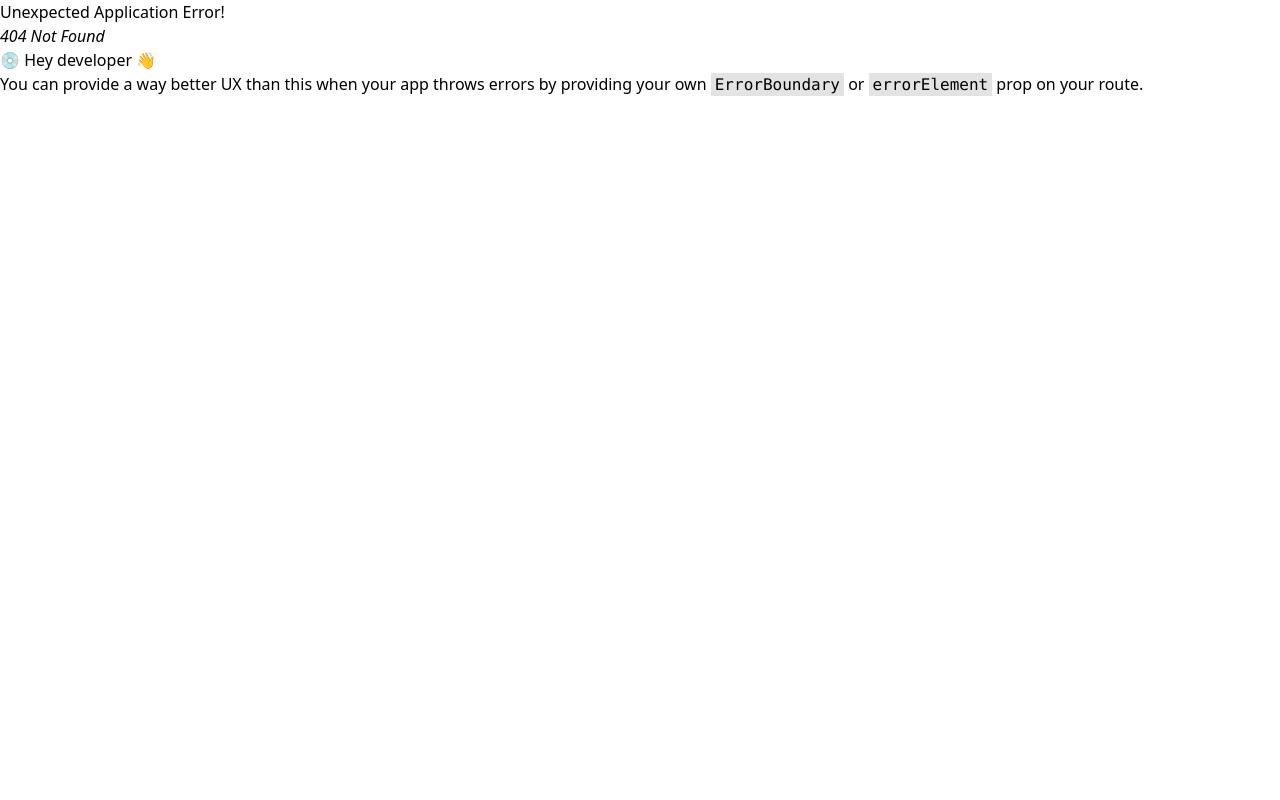
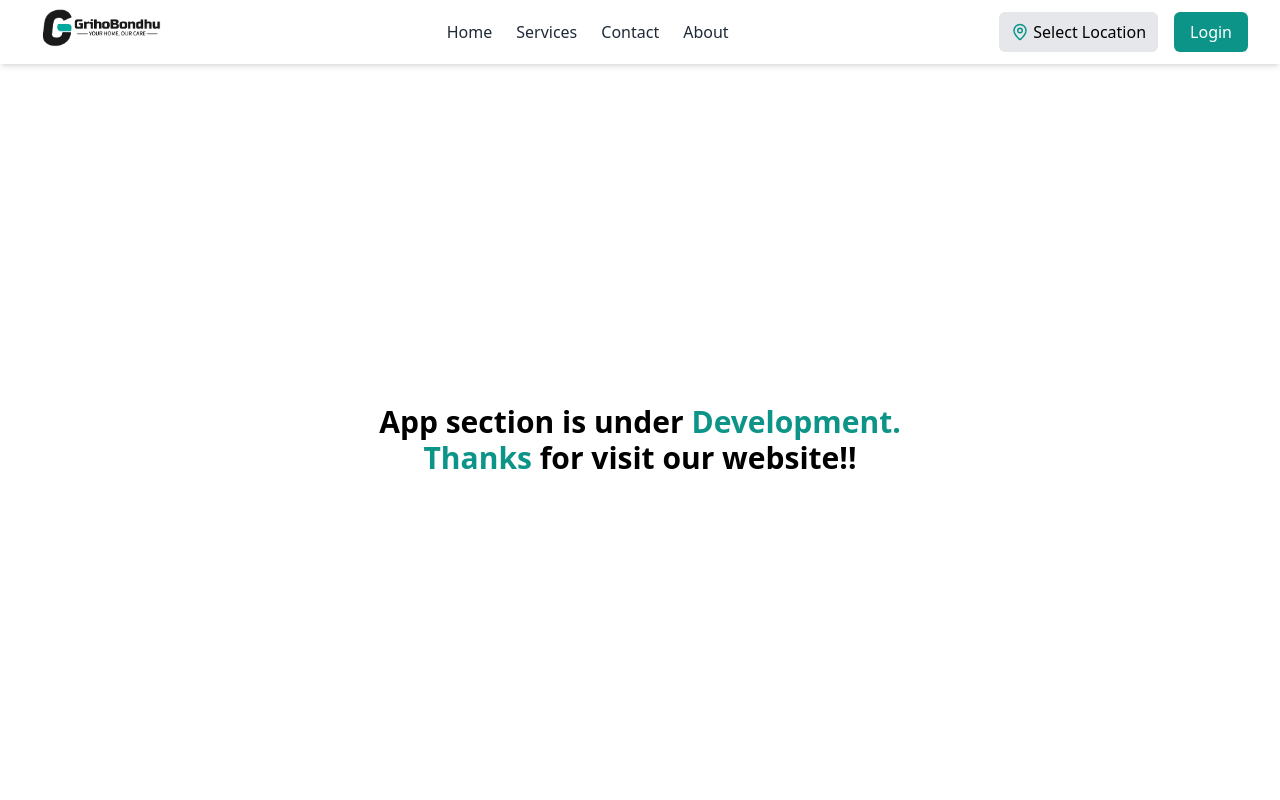
Before and after one commit to zahidnubcse/Home_Service_SD3, a React (Vite) app in the folder GrihoBondhu/: page /app in a window 1280 px wide. Before the commit this address had no page. Shown: the top 800 px of the page. Built offline with nearby package versions, Linux system fonts and the light colour scheme.

Commit message:
app section

```diff
--- a/GrihoBondhu/package.json
+++ b/GrihoBondhu/package.json
@@ -11,8 +11,9 @@
   },
   "dependencies": {
     "@heroicons/react": "^1.0.6",
+    "@react-google-maps/api": "^2.20.6",
     "@tailwindcss/vite": "^4.0.9",
-    "axios": "^1.8.3",
+    "axios": "^1.8.4",
     "lucide-react": "^0.477.0",
     "react": "^18.3.1",
     "react-dom": "^18.3.1",
--- a/GrihoBondhu/src/Routes/router.jsx
+++ b/GrihoBondhu/src/Routes/router.jsx
@@ -8,12 +8,16 @@ import BookingPage from "../pages/BookingPage";
 import About from "../pages/About";
 import ServiceDetailsPage from "../pages/Details";
 import ProtectedRoute from "../components/ProtectedRoute"; // Import ProtectedRoute
+import AppSection from "../pages/AppSection";
+
 
 const mainRoutes = [
   { path: "/", element: <Home /> },
   { path: "/login", element: <Login /> },
   { path: "/contact", element: <ContactPage /> },
   { path: "/about", element: <About /> },
+  { path: "/app", element: <AppSection/>},
+
 
   // Protected Routes
   {
--- a/GrihoBondhu/src/components/DownloadApp.jsx
+++ b/GrihoBondhu/src/components/DownloadApp.jsx
@@ -2,6 +2,7 @@ import React from "react";
 import mobile from "../assets/mobile_app.png";
 import App_store from "../assets/app_store.png";
 import Play_store from "../assets/play_store.png";
+import { Link } from "react-router-dom";
 
 const DownloadApp = () => {
   return (
@@ -18,16 +19,20 @@ const DownloadApp = () => {
           Get exclusive discounts and seamless booking with our mobile app. Enjoy a faster and more convenient experience!
         </p>
         <div className="flex gap-4 justify-center md:justify-start mt-5">
-          <img
+        <Link to="/app">
+        <img
             src={App_store}
             alt="App Store"
             className="w-36 cursor-pointer transition-all duration-300  rounded-lg hover:shadow-[0px_0px_15px_#008080]"
           />
-          <img
+        </Link>
+         <Link to="/app">
+         <img
             src={Play_store}
             alt="Play Store"
             className="w-36 cursor-pointer transition-all duration-300 rounded-lg hover:shadow-[0px_0px_15px_#008080]"
           />
+          </Link>
         </div>
       </div>
     </div>
--- /dev/null
+++ b/GrihoBondhu/src/pages/AppSection.jsx
@@ -0,0 +1,23 @@
+ import React, { useEffect } from 'react';
+
+ const AppSection = () => {
+
+    useEffect(() => {
+          window.scrollTo(0, 0); // Scrolls to top when page loads
+        }, []);
+    return (
+        <div className='min-h-screen text-3xl font-bold flex flex-col items-center justify-center p-6 mt-10'>
+           <div>
+           <h2>App section is under <span className='text-primary'>Development.</span></h2>
+           </div>
+           <div>
+            <h2>
+                <span className='text-primary'>Thanks</span> for visit our website!!
+            </h2>
+           </div>
+        </div>
+
+    );
+ };
+
+ export default AppSection;
```
Also changed, not shown: 1 other file (tests, documents, lock files or other folders).
